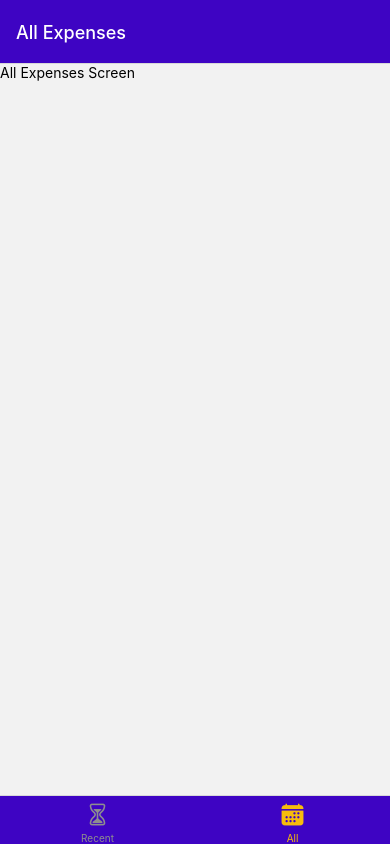
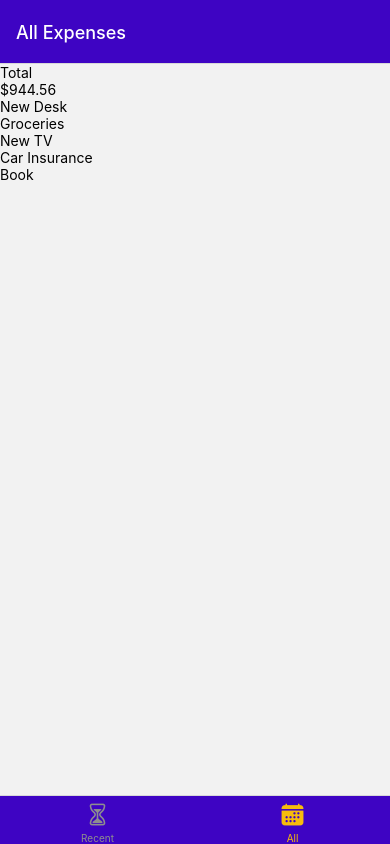
Before and after one commit to christosno/expense-tracker, a React Native app: screen /AllExpenses in a window 390 px wide. Built offline with nearby package versions, Linux system fonts and the light colour scheme.

Commit message:
output a List of Expenses

```diff
--- /dev/null
+++ b/components/ExpensesOutput/ExpensesList.js
@@ -0,0 +1,21 @@
+import { Text } from "react-native";
+import { FlatList } from "react-native-gesture-handler";
+
+function renderExpeseItem(item) {
+    return (
+        <Text>{item.description}</Text>
+    )
+}
+
+function ExpensesList({ expenses }) {
+    return (
+        <FlatList
+            data={expenses}
+            renderItem={(itemData) => renderExpeseItem(itemData.item)}
+            keyExtractor={item => item.id}
+        />
+    )
+}
+
+
+export default ExpensesList;
--- /dev/null
+++ b/components/ExpensesOutput/ExpensesOutput.js
@@ -0,0 +1,49 @@
+import { View } from "react-native";
+import ExpensesSummary from "./ExpensesSummary";
+import ExpensesList from "./ExpensesList";
+
+const DUMMY_EXPENSES = [
+    {
+        id: "e1",
+        description: "New Desk",
+        amount: 200.00,
+        date: new Date(2024, 2, 1),
+    },
+    {
+        id: "e2",
+        description: "Groceries",
+        amount: 100.00,
+        date: new Date(2023, 7, 15),
+    },
+    {
+        id: "e3",
+        description: "New TV",
+        amount: 400.00,
+        date: new Date(2024, 2, 2),
+    },
+    {
+        id: "e4",
+        description: "Car Insurance",
+        amount: 200.00,
+        date: new Date(2023, 12, 29),
+    },
+    {
+        id: "e5",
+        description: "Book",
+        amount: 44.56,
+        date: new Date(2024, 2, 4),
+    },
+
+]
+
+function ExpensesOutput({ expenses, periodName }) {
+    return (
+        <View>
+            <ExpensesSummary expenses={DUMMY_EXPENSES} periodName={periodName} />
+            <ExpensesList expenses={DUMMY_EXPENSES} />
+        </View>
+    )
+}
+
+
+export default ExpensesOutput;
--- /dev/null
+++ b/components/ExpensesOutput/ExpensesSummary.js
@@ -0,0 +1,21 @@
+import { Text, View, StyleSheet } from 'react-native';
+
+function ExpensesSummary({ periodName, expenses }) {
+
+    const totalExpenses = expenses.reduce((acc, expense) => {
+        return acc + expense.amount;
+    }, 0);
+
+    return (
+        <View>
+            <Text>{periodName}</Text>
+            <Text>${totalExpenses.toFixed(2)}</Text>
+        </View>
+    );
+}
+
+export default ExpensesSummary;
+
+const styles = StyleSheet.create({
+
+})
--- a/screens/AllExpenses.js
+++ b/screens/AllExpenses.js
@@ -1,8 +1,8 @@
-import { Text } from "react-native";
+import ExpensesOutput from "../components/ExpensesOutput/ExpensesOutput";
 
 function AllExpenses() {
     return (
-        <Text>All Expenses Screen</Text>
+        <ExpensesOutput periodName="Total" />
     )
 }
 
--- a/screens/RecentExpenses.js
+++ b/screens/RecentExpenses.js
@@ -1,8 +1,8 @@
-import { Text } from "react-native";
+import ExpensesOutput from "../components/ExpensesOutput/ExpensesOutput";
 
 function RecentExpenses() {
     return (
-        <Text>Recent Expenses Screen</Text>
+        <ExpensesOutput periodName="Last 7 Days" />
     )
 }
 
```
